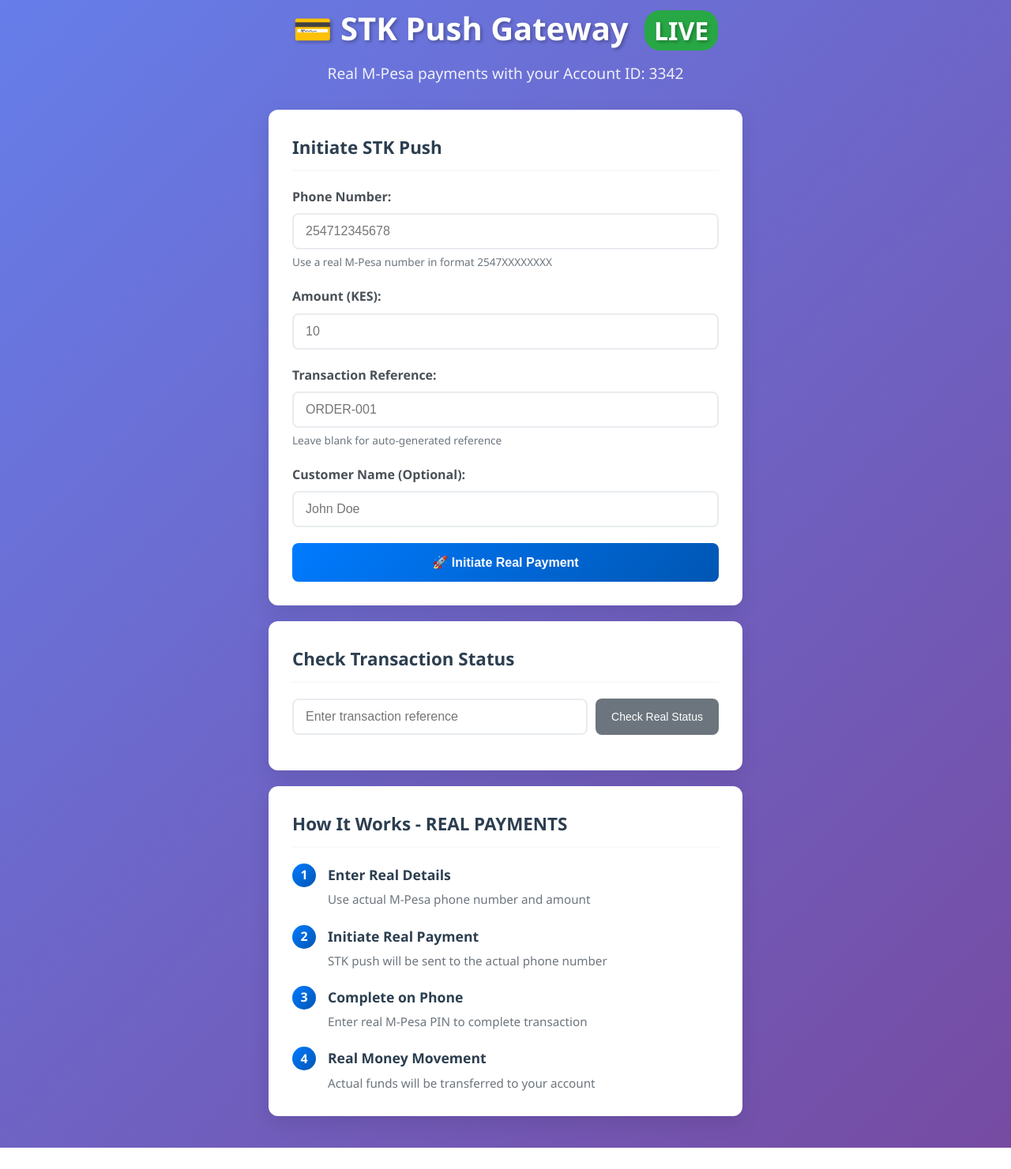
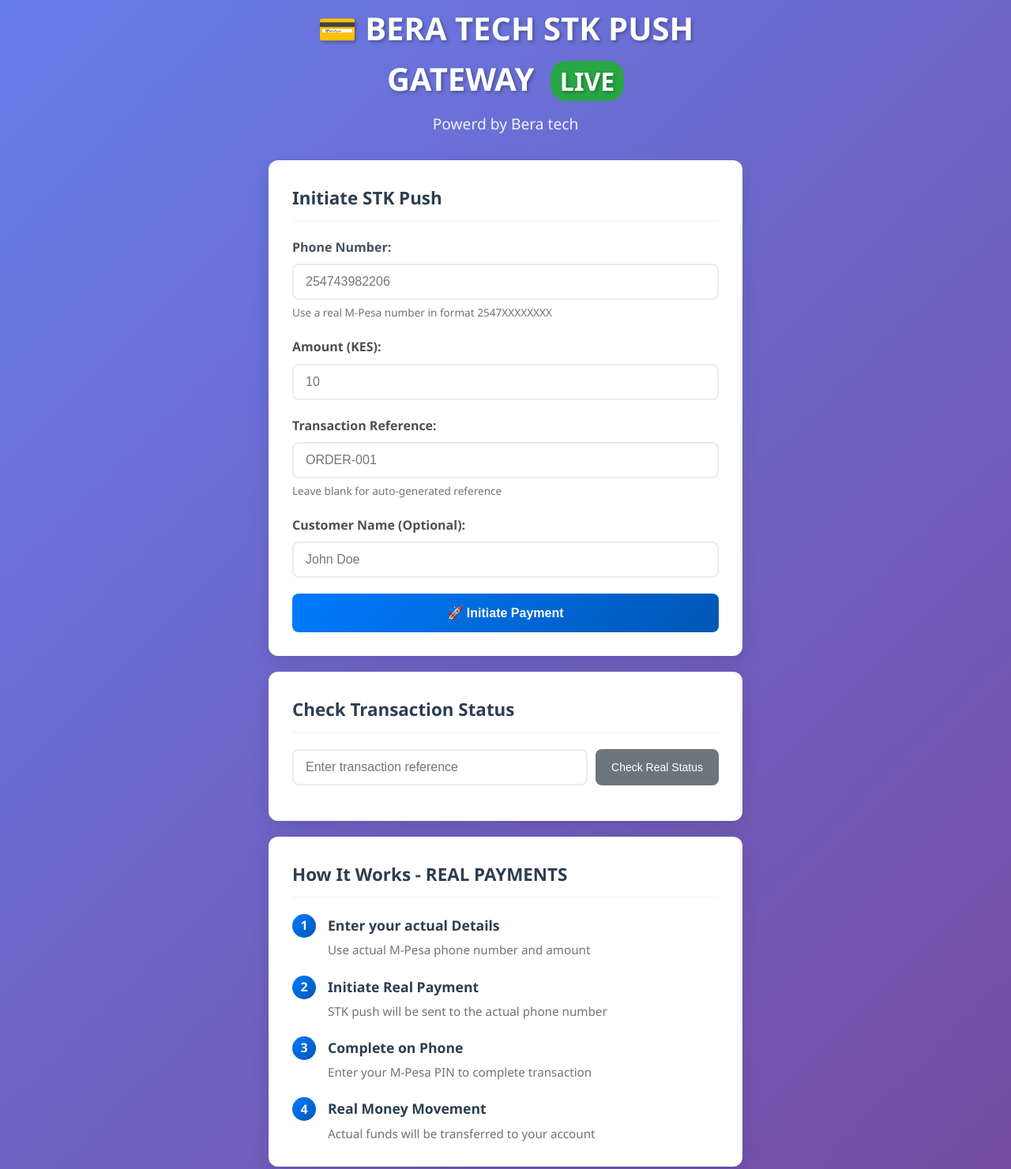
Before and after one commit to cloudbera24/payment_gateway, a website: page public/index.html in a window 1280 px wide. Shown: the part 16-1497 px from the top of the page at 79% size. Before the commit the page ends 1470 px from the top, so only its background shows below. Drawn offline with Linux system fonts and the light colour scheme; no server answers.

Commit message:
Update index.html

```diff
--- a/public/index.html
+++ b/public/index.html
@@ -3,7 +3,7 @@
 <head>
     <meta charset="UTF-8">
     <meta name="viewport" content="width=device-width, initial-scale=1.0">
-    <title>STK Push Gateway - LIVE</title>
+    <title> BERA TECH STK PUSH GATEWAY</title>
     <style>
         * { margin: 0; padding: 0; box-sizing: border-box; }
         body {
@@ -52,8 +52,8 @@
 <body>
     <div class="container">
         <header>
-            <h1>💳 STK Push Gateway <span class="live-badge">LIVE</span></h1>
-            <p>Real M-Pesa payments with your Account ID: 3342</p>
+            <h1>💳 BERA TECH STK PUSH GATEWAY <span class="live-badge">LIVE</span></h1>
+            <p>Powerd by Bera tech</p>
         </header>
 
         <div class="main-content">
@@ -62,7 +62,7 @@
                 <form id="stkForm">
                     <div class="form-group">
                         <label for="phone">Phone Number:</label>
-                        <input type="tel" id="phone" name="phone" placeholder="254712345678" required>
+                        <input type="tel" id="phone" name="phone" placeholder="254743982206" required>
                         <small>Use a real M-Pesa number in format 2547XXXXXXXX</small>
                     </div>
 
@@ -83,7 +83,7 @@
                     </div>
 
                     <button type="submit" class="btn-primary" id="submitBtn">
-                        <span class="btn-text">🚀 Initiate Real Payment</span>
+                        <span class="btn-text">🚀 Initiate Payment</span>
                         <span class="btn-loading" style="display: none;">Processing...</span>
                     </button>
                 </form>
@@ -106,7 +106,7 @@
                     <div class="step">
                         <span class="step-number">1</span>
                         <div class="step-content">
-                            <h3>Enter Real Details</h3>
+                            <h3>Enter your actual Details</h3>
                             <p>Use actual M-Pesa phone number and amount</p>
                         </div>
                     </div>
@@ -121,7 +121,7 @@
                         <span class="step-number">3</span>
                         <div class="step-content">
                             <h3>Complete on Phone</h3>
-                            <p>Enter real M-Pesa PIN to complete transaction</p>
+                            <p>Enter your M-Pesa PIN to complete transaction</p>
                         </div>
                     </div>
                     <div class="step">
@@ -172,7 +172,7 @@
             };
 
             try {
-                showLoading('stkResult', '🔄 Initiating REAL STK Push...');
+                showLoading('stkResult', '🔄 Initiating  STK Push...');
 
                 const response = await fetch(`${API_BASE}/stk-push`, {
                     method: 'POST',
@@ -184,7 +184,7 @@
 
                 if (result.success) {
                     showResult('stkResult', {
-                        message: '✅ REAL STK Push initiated successfully!',
+                        message: '✅ STK Push initiated successfully!',
                         reference: result.data.reference,
                         details: result.data,
                         note: 'Check your phone for M-Pesa prompt'
@@ -214,7 +214,7 @@
             }
 
             try {
-                showLoading('statusResult', '🔄 Checking REAL transaction status...');
+                showLoading('statusResult', '🔄 Checking  transaction status...');
 
                 const response = await fetch(`${API_BASE}/transaction-status/${reference}`);
                 const result = await response.json();
```
